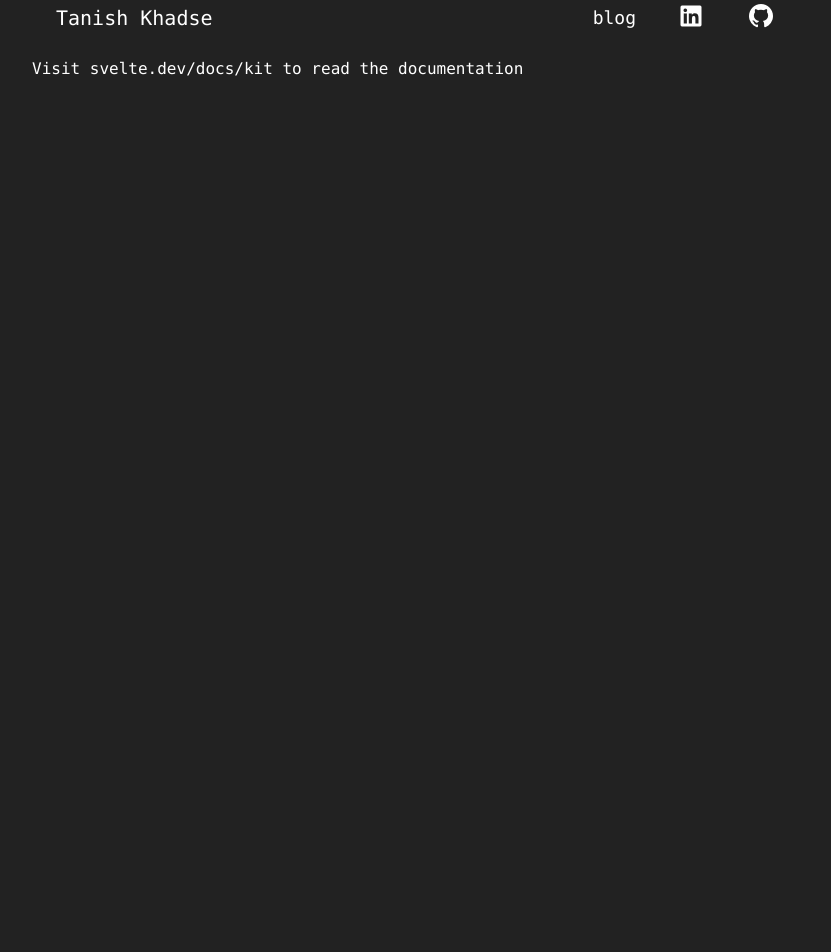
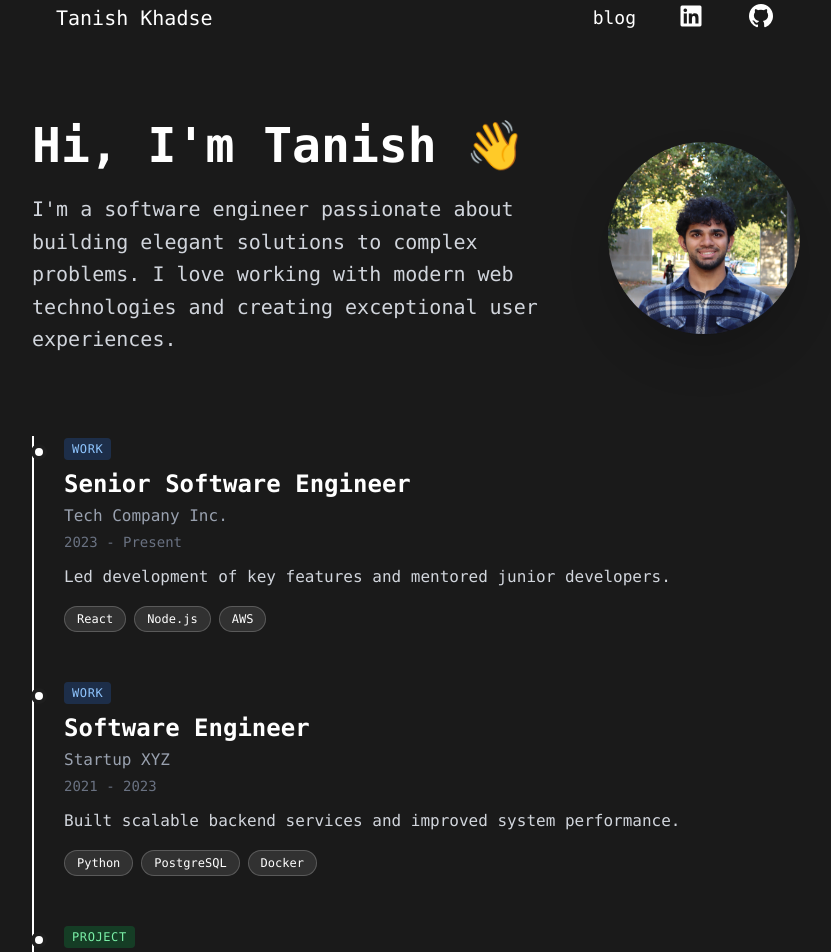
Before and after one commit to tkhdse/portfolio, a SvelteKit app: page / in a window 1280 px wide. Shown: the part 20-972 px from the top of the page, without its empty margins (224-1055 px from the left). Before the commit the page ends 800 px from the top, so only its background shows below. Built offline with nearby package versions, Linux system fonts and the light colour scheme; a web font is replaced by a local one.

Commit message:
vibecoded

```diff
--- a/src/routes/+layout.svelte
+++ b/src/routes/+layout.svelte
@@ -16,7 +16,7 @@
 
 <style>
 	:global(body) {
-		background-color: #222222;
+		background-color: #1a1a1a;
 	}
 </style>
 
--- a/src/routes/+page.svelte
+++ b/src/routes/+page.svelte
@@ -1,17 +1,112 @@
 <script>
     import Nav from '../lib/ui/Nav.svelte'
+    import profilePic from '$lib/assets/profile.png';
+
+    const experiences = [
+        {
+            type: 'work',
+            title: 'Senior Software Engineer',
+            organization: 'Tech Company Inc.',
+            date: '2023 - Present',
+            description: 'Led development of key features and mentored junior developers.',
+            skills: ['React', 'Node.js', 'AWS']
+        },
+        {
+            type: 'work',
+            title: 'Software Engineer',
+            organization: 'Startup XYZ',
+            date: '2021 - 2023',
+            description: 'Built scalable backend services and improved system performance.',
+            skills: ['Python', 'PostgreSQL', 'Docker']
+        },
+        {
+            type: 'project',
+            title: 'E-Commerce Platform',
+            organization: 'Personal Project',
+            date: '2023',
+            description: 'Full-stack e-commerce solution with payment integration.',
+            skills: ['Svelte', 'Firebase', 'Stripe']
+        },
+        {
+            type: 'project',
+            title: 'AI Chat Application',
+            organization: 'Hackathon Winner',
+            date: '2022',
+            description: 'Real-time chat application with AI-powered responses.',
+            skills: ['WebSocket', 'OpenAI', 'Redis']
+        }
+    ];
 </script>
 
+<div class="w-full h-full text-white font-mono">
+    <div class="relative select-none w-[60%] h-full mx-auto pb-24">
+        <Nav></Nav>
 
-<div class="w-full h-full text-white font-mono">
-    <div class="relative select-none w-[60%] h-full mx-auto">
-        <Nav></Nav>
-        <div class="">
-            <p>Visit
-                <a href="https://svelte.dev/docs/kit" class="transition hover:border-b">svelte.dev/docs/kit</a>
-                to read the documentation
-            </p>
+        <!-- Intro Section with Profile Picture -->
+        <div class="mt-16 mb-20 flex items-center gap-12">
+            <!-- Text Content -->
+            <div class="flex-1">
+                <h1 class="text-5xl font-bold mb-6">Hi, I'm Tanish 👋</h1>
+                <p class="text-xl text-gray-300 leading-relaxed">
+                    I'm a software engineer passionate about building elegant solutions to complex problems.
+                    I love working with modern web technologies and creating exceptional user experiences.
+                </p>
+            </div>
 
+            <!-- Profile Picture -->
+            <div class="flex-shrink-0">
+                <img
+                    src={profilePic}
+                    alt="Tanish Khadse"
+                    class="w-48 h-48 rounded-full object-cover shadow-2xl"
+                />
+            </div>
+        </div>
+
+        <!-- Timeline Container -->
+        <div class="relative">
+            <!-- Section Title -->
+            <!-- <h2 class="text-3xl font-bold mb-12">My Journey</h2> -->
+
+            <!-- Vertical Line -->
+            <div class="absolute left-0 top-0 bottom-0 w-[2px] bg-white"></div>
+
+            <!-- Timeline Items -->
+            <div class="space-y-12 ml-8">
+                {#each experiences as exp, i}
+                    <div class="relative">
+                        <!-- Timeline Dot -->
+                        <div class="absolute -left-[33px] top-2 w-4 h-4 bg-white rounded-full border-4 border-[#1e1e1e]"></div>
+
+                        <!-- Content Card -->
+                        <div class="transition-all hover:translate-x-2 duration-300">
+                            <!-- Type Badge -->
+                            <div class="mb-2">
+                                <span class="text-xs uppercase tracking-wider px-2 py-1 rounded {exp.type === 'work' ? 'bg-blue-500/20 text-blue-300' : 'bg-green-500/20 text-green-300'}">
+                                    {exp.type}
+                                </span>
+                            </div>
+
+                            <!-- Title and Organization -->
+                            <h3 class="text-2xl font-bold mb-1">{exp.title}</h3>
+                            <p class="text-gray-400 mb-1">{exp.organization}</p>
+                            <p class="text-sm text-gray-500 mb-3">{exp.date}</p>
+
+                            <!-- Description -->
+                            <p class="text-gray-300 mb-4 leading-relaxed">{exp.description}</p>
+
+                            <!-- Skills -->
+                            <div class="flex flex-wrap gap-2">
+                                {#each exp.skills as skill}
+                                    <span class="text-xs px-3 py-1 bg-white/10 rounded-full border border-white/20 hover:bg-white/20 transition">
+                                        {skill}
+                                    </span>
+                                {/each}
+                            </div>
+                        </div>
+                    </div>
+                {/each}
+            </div>
         </div>
     </div>
 </div>
```
Also changed, not shown: src/lib/assets/profile.png (added).
